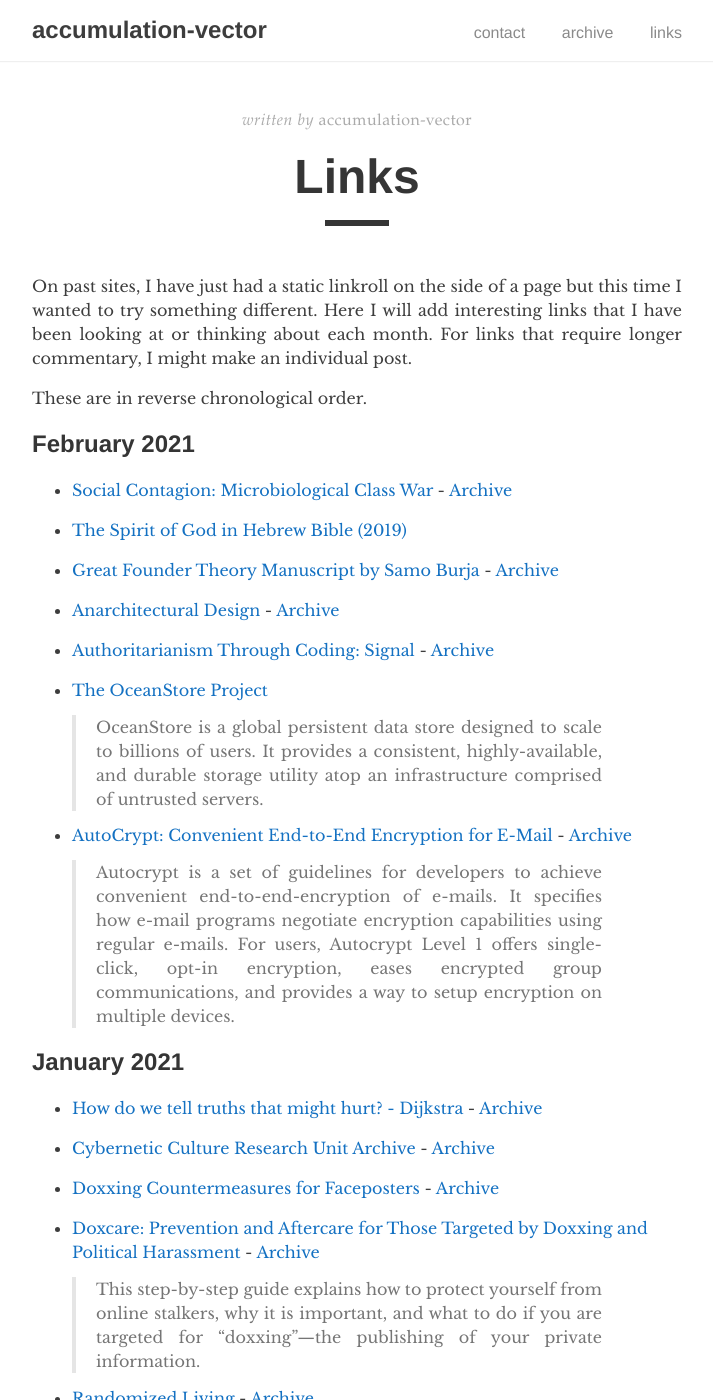
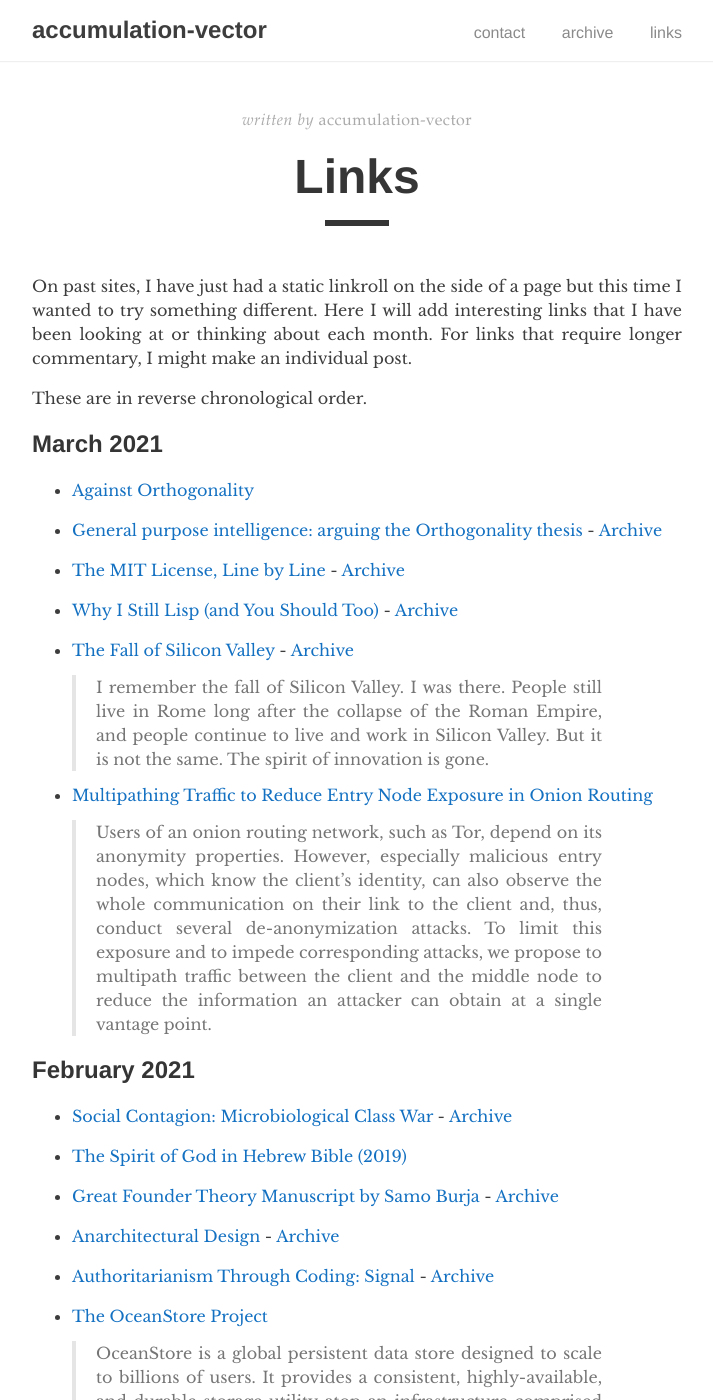
Before and after one commit to accumulationvector/accumulationvector.github.io, a Jekyll site: the page built from _pages/links.md, in a window 1280 px wide and 1400 px high. Shown: the whole window, without its empty margins (283-996 px from the left). Built offline with Jekyll 4.4.1, drawn with Linux system fonts in a browser that asks for light colours.

Commit message:
Add Links/archive.

```diff
--- a/_pages/links.md
+++ b/_pages/links.md
@@ -8,6 +8,22 @@ permalink: /links/
 On past sites, I have just had a static linkroll on the side of a page but this time I wanted to try something different. Here I will add interesting links that I have been looking at or thinking about each month. For links that require longer commentary, I might make an individual post.
 
 These are in reverse chronological order.
+
+## March 2021
+
+- [Against Orthogonality](https://archive.is/x44Zn)<br>
+
+- [General purpose intelligence: arguing the Orthogonality thesis](https://www.lesswrong.com/posts/nvKZchuTW8zY6wvAj/general-purpose-intelligence-arguing-the-orthogonality) - [Archive](https://archive.is/QmesE)<br>
+
+- [The MIT License, Line by Line](https://writing.kemitchell.com/2016/09/21/MIT-License-Line-by-Line.html) - [Archive](https://archive.is/c9qb8)<br>
+
+- [Why I Still Lisp (and You Should Too)](https://medium.com/better-programming/why-i-still-lisp-and-you-should-too-18a2ae36bd8) - [Archive](https://archive.is/myPEp)<br>
+
+- [The Fall of Silicon Valley](https://www.robrhinehart.com/the-fall-of-silicon-valley/) - [Archive](https://archive.is/Vp9dG)<br>
+>I remember the fall of Silicon Valley. I was there. People still live in Rome long after the collapse of the Roman Empire, and people continue to live and work in Silicon Valley. But it is not the same. The spirit of innovation is gone.<br>
+
+- [Multipathing Traffic to Reduce Entry Node Exposure in Onion Routing](https://www.comsys.rwth-aachen.de/fileadmin/papers/2019/2019-pennekamp-multipathing.pdf)<br>
+>Users of an onion routing network, such as Tor, depend on its anonymity properties. However, especially malicious entry nodes, which know the client’s identity, can also observe the whole communication on their link to the client and, thus, conduct several de-anonymization attacks. To limit this exposure and to impede corresponding attacks, we propose to multipath traffic between the client and the middle node to reduce the information an attacker can obtain at a single vantage point.<br>
 
 ## February 2021
 
```
Also changed, not shown: _pages/archive.md (+2 -0 lines).
